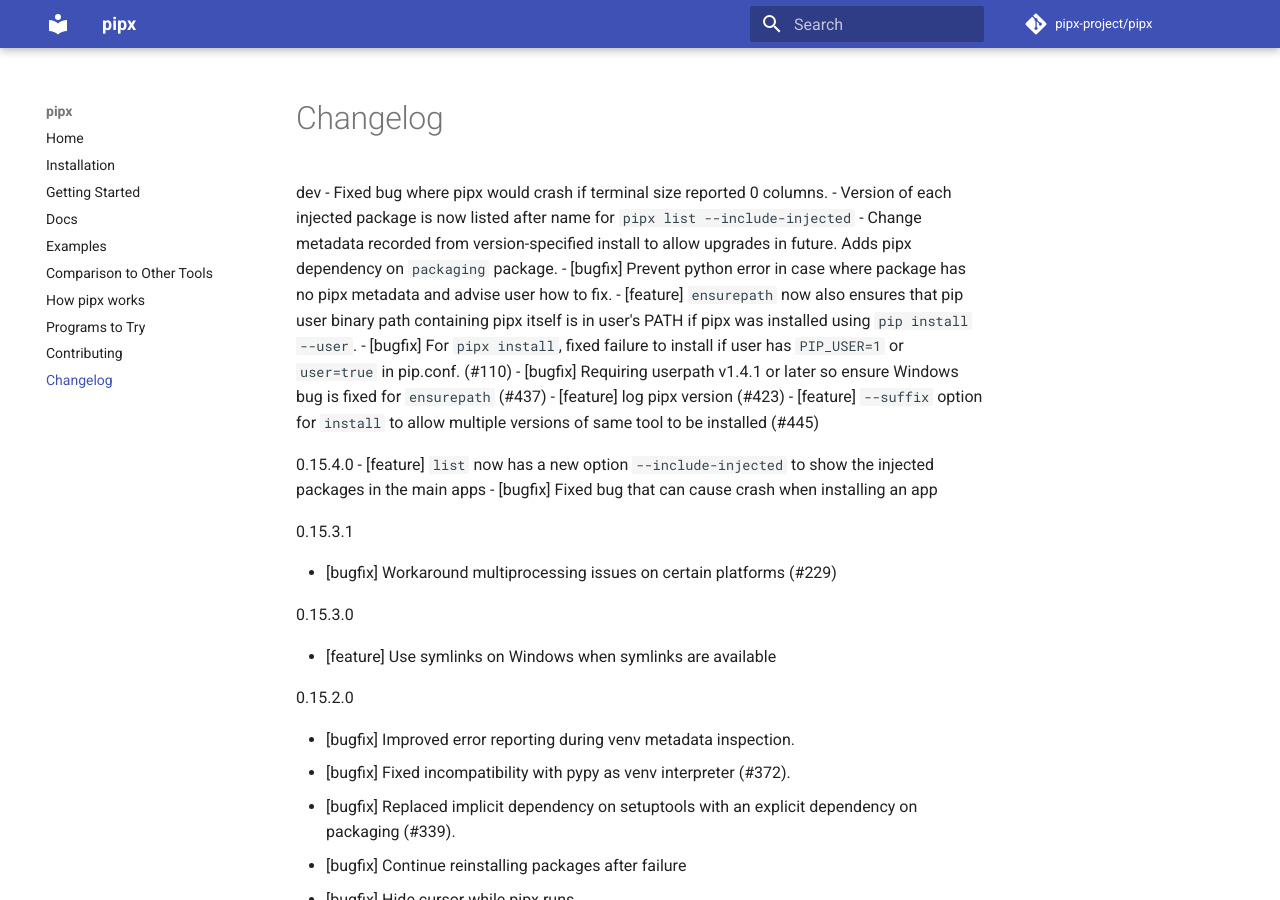
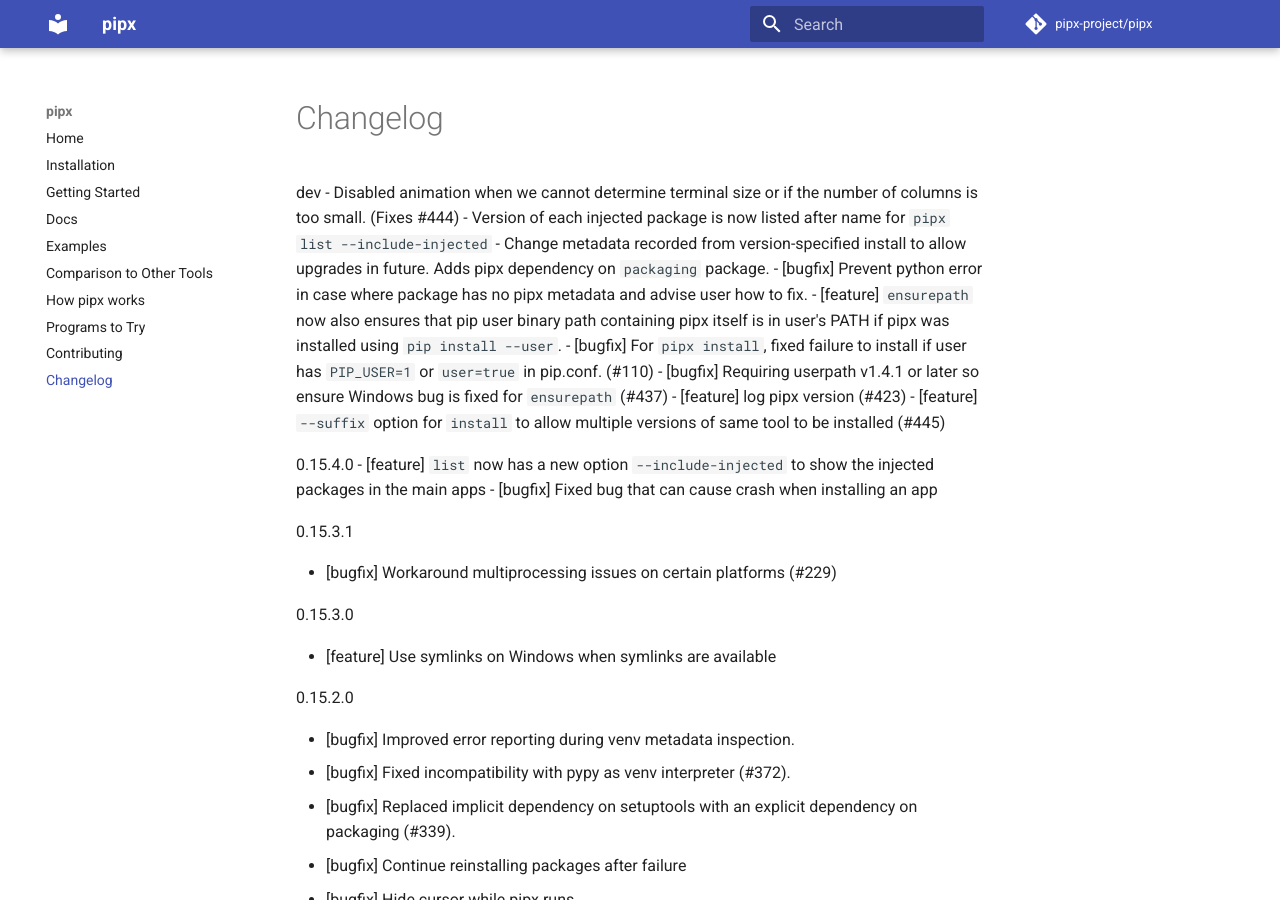
Before and after one commit to pypa/pipx, an MkDocs documentation site: the page built from docs/changelog.md, in a window 1280 px wide and 900 px high. Built offline with MkDocs 1.6.1 and Material for MkDocs 9.7.7, drawn with Linux system fonts in a browser that asks for light colours; comment, search, counter and statistics services are not loaded.

Commit message:
More descriptive changelog message.

```diff
--- a/docs/changelog.md
+++ b/docs/changelog.md
@@ -1,5 +1,5 @@
 dev
-- Fixed bug where pipx would crash if terminal size reported 0 columns.
+- Disabled animation when we cannot determine terminal size or if the number of columns is too small. (Fixes #444)
 - Version of each injected package is now listed after name for `pipx list --include-injected`
 - Change metadata recorded from version-specified install to allow upgrades in future.  Adds pipx dependency on `packaging` package.
 - [bugfix] Prevent python error in case where package has no pipx metadata and advise user how to fix.
```
